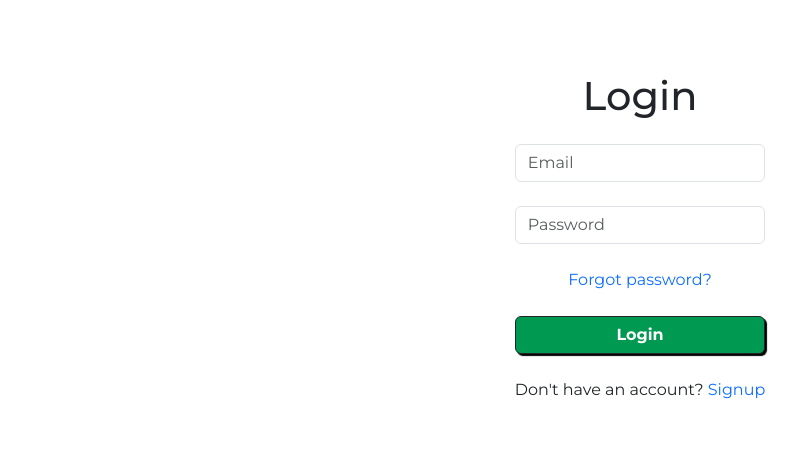
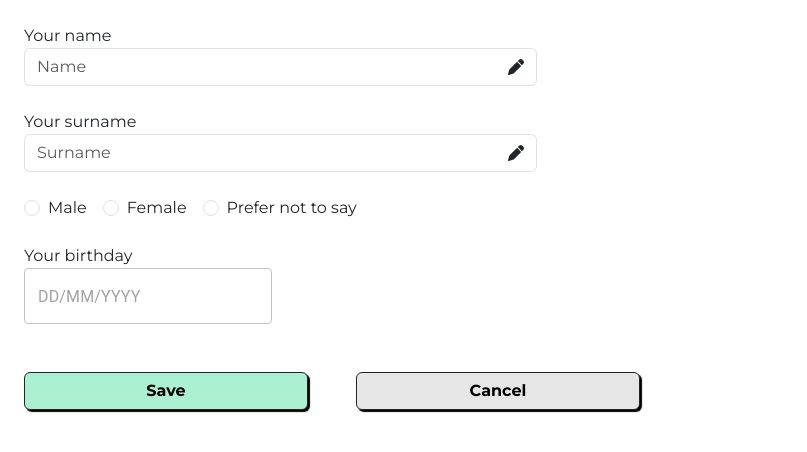
Before and after one commit to kiiril/GiftFlow, a React (Create React App) app in the folder frontend/: page / in a window 1280 px wide. Shown: the top 452 px of the page, without its empty margins (0-807 px from the left). Built offline with nearby package versions, Linux system fonts and the light colour scheme.

Commit message:
Basic update of user data in account tab

```diff
--- a/frontend/src/App.js
+++ b/frontend/src/App.js
@@ -8,11 +8,12 @@ import Profile from "./pages/Profile";
 import ScrollFeed from "./components/ScrollFeed";
 import Landing from "./components/Landing";
 import Main from "./pages/Main";
+import Account from "./components/Account";
 
 function App() {
     return (
         // <Main/>
-        <Login/>
+        <Account/>
     );
 }
 
--- a/frontend/src/components/Account.jsx
+++ b/frontend/src/components/Account.jsx
@@ -1,17 +1,42 @@
-import React from 'react';
+import React, {useState} from 'react';
 import {FontAwesomeIcon} from "@fortawesome/react-fontawesome";
 import {faPen} from "@fortawesome/free-solid-svg-icons/faPen";
 import {DatePicker, LocalizationProvider} from "@mui/x-date-pickers";
 import {AdapterDayjs} from "@mui/x-date-pickers/AdapterDayjs";
 import SubmitButton from "./SubmitButton";
+import dayjs from "dayjs";
+import axios from "axios";
 
 const Account = () => {
+    const [userData, setUserData] = useState({
+        id: "",
+        email: "",
+        name: "",
+        surname: "",
+        gender: "",
+        birthday: null
+    });
+
+    const handleSubmit = async (e) => {
+        e.preventDefault();
+        const stringDate= userData.birthday["$d"].toLocaleDateString()
+        const response = await axios.put(`http://localhost:8080/users/${userData.email}`, userData);
+        console.log(response);
+    }
+
+    const handleChange = (e) => {
+        setUserData({
+            ...userData,
+            [e.target.name]: e.target.value
+        });
+    }
+
     return (
-        <form className="p-4">
+        <form className="p-4" onSubmit={handleSubmit}>
             <div className="col-5 mb-4">
                 <label htmlFor="name">Your name</label>
                 <div className="input-group">
-                    <input type="text" className="form-control border-end-0" id="name" placeholder="Name"/>
+                    <input type="text" className="form-control border-end-0" value={userData.name} onChange={handleChange} name="name" id="name" placeholder="Name"/>
                     <span className="input-group-text bg-white border-start-0">
                         <FontAwesomeIcon icon={faPen}/>
                     </span>
@@ -20,28 +45,28 @@ const Account = () => {
             <div className="col-5 mb-4">
                 <label htmlFor="surname">Your surname</label>
                 <div className="input-group">
-                    <input type="text" className="form-control border-end-0" id="surname" placeholder="Surname"/>
+                    <input type="text" className="form-control border-end-0" value={userData.surname} onChange={handleChange} name="surname" id="surname" placeholder="Surname"/>
                     <span className="input-group-text bg-white border-start-0">
                         <FontAwesomeIcon icon={faPen}/>
                     </span>
                 </div>
             </div>
 
-            <div className="mb-4">
+            <div className="mb-4" onChange={handleChange}>
                 <div className="form-check-inline">
-                    <input className="form-check-input me-2" type="radio" name="gender" id="male"/>
+                    <input className="form-check-input me-2" type="radio" name="gender" value="male" id="male"/>
                     <label className="form-check-label" htmlFor="male">
                         Male
                     </label>
                 </div>
                 <div className="form-check-inline">
-                    <input className="form-check-input me-2" type="radio" name="gender" id="female"/>
+                    <input className="form-check-input me-2" type="radio" name="gender" value="female" id="female"/>
                     <label className="form-check-label" htmlFor="female">
                         Female
                     </label>
                 </div>
                 <div className="form-check-inline">
-                    <input className="form-check-input me-2" type="radio" name="gender" id="notToSay"/>
+                    <input className="form-check-input me-2" type="radio" name="gender" value="undefined" id="notToSay"/>
                     <label className="form-check-label" htmlFor="notToSay">
                         Prefer not to say
                     </label>
@@ -52,7 +77,11 @@ const Account = () => {
                 <label htmlFor="date">Your birthday</label>
                 <div id="date">
                     <LocalizationProvider dateAdapter={AdapterDayjs}>
-                        <DatePicker/>
+                        <DatePicker
+                            name="birthday"
+                            format="DD/MM/YYYY"
+                            value={userData.birthday}
+                            onChange={value => setUserData({...userData, birthday: value})}/>
                     </LocalizationProvider>
                 </div>
             </div>
```
